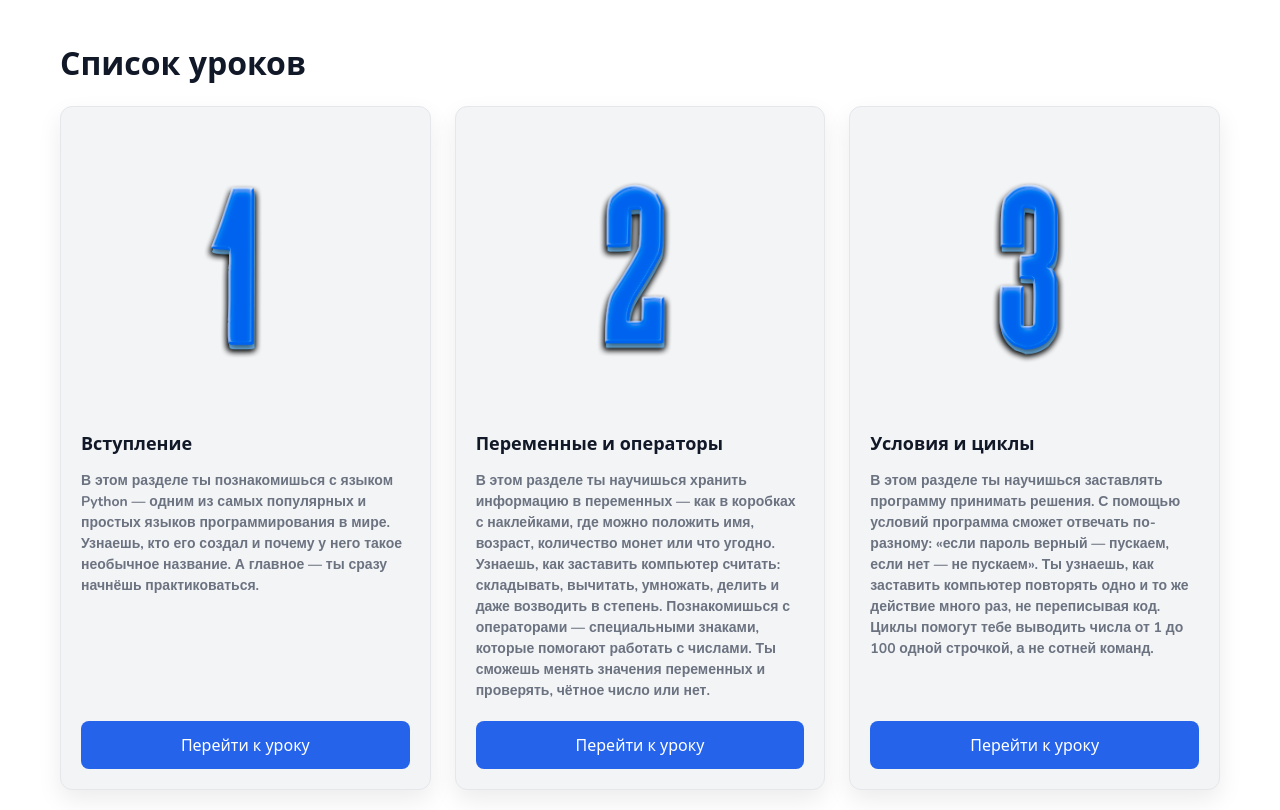
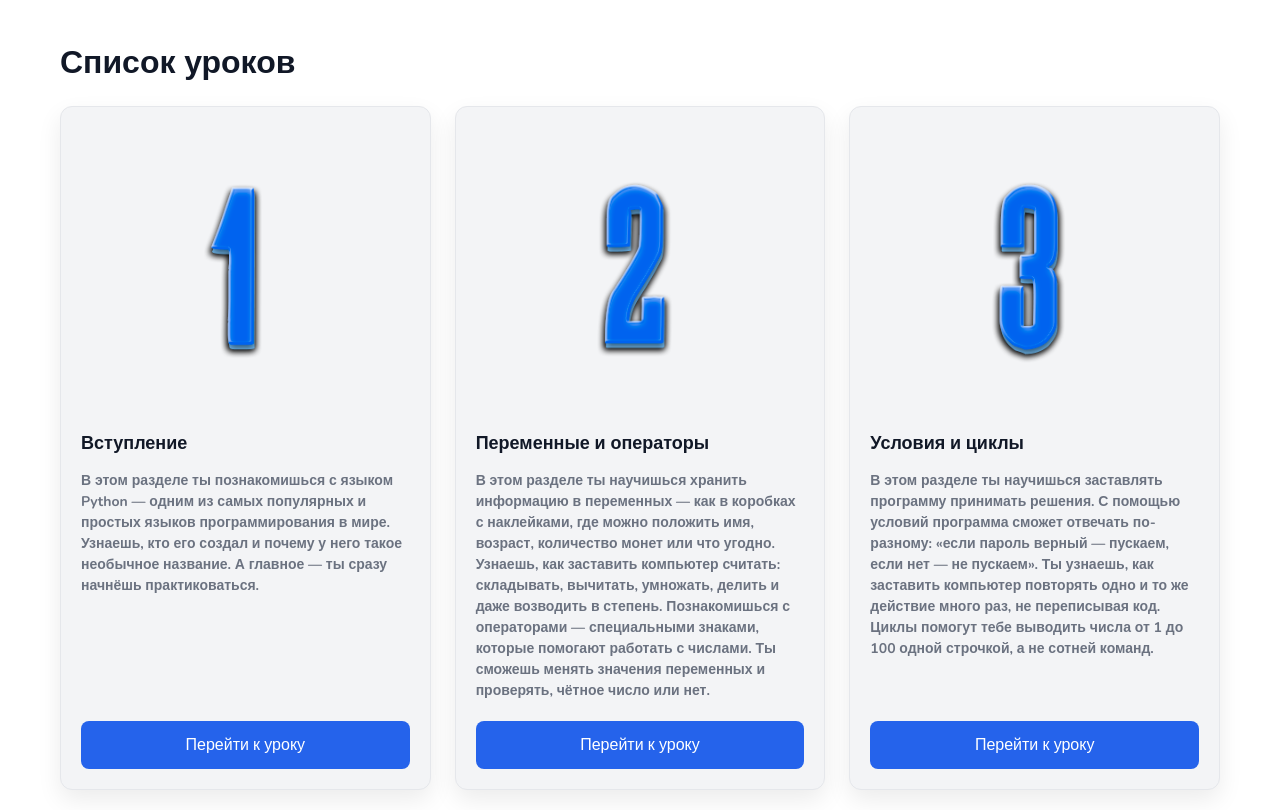
Before and after one commit to AtrLkss/itlingo, a Flask app: page /learn in a window 1280 px wide. Shown: the part 72-882 px from the top of the page. Run offline with Flask 3, Linux system fonts and the light colour scheme; a user stored in the database is signed in.

Commit message:
еще одни шрифты

```diff
--- a/templates/learn.html
+++ b/templates/learn.html
@@ -29,35 +29,35 @@
 
     {% block body %}
     <main class="dashboard">
-        <h1 class="dashboard__title">Список уроков</h1>
+        <h1 class="dashboard__title font">Список уроков</h1>
 
         <div class="dashboard__courses">
             <article class="dashboard__course">
                 <img src="{{ url_for('static', filename='1.png') }}" alt="course1"
                     class="dashboard__course-image">
-                <h2 class="dashboard__course-title">Вступление</h2>
+                <h2 class="dashboard__course-title font">Вступление</h2>
                 <p class="dashboard__course-description font">В этом разделе ты познакомишься с языком Python — одним из самых популярных и простых языков программирования в мире.
                     Узнаешь, кто его создал и почему у него такое необычное название. А главное — ты сразу начнёшь практиковаться.
                 </p>
-                <a href="{{ url_for('lesson_page', lesson_slug='lesson-1') }}" class="dashboard__course-link">Перейти к уроку</a>
+                <a href="{{ url_for('lesson_page', lesson_slug='lesson-1') }}" class="dashboard__course-link font">Перейти к уроку</a>
             </article>
             <article class="dashboard__course">
                 <img src="{{ url_for('static', filename='2.png') }}" alt="course2"
                     class="dashboard__course-image">
-                <h2 class="dashboard__course-title">Переменные и операторы</h2>
+                <h2 class="dashboard__course-title font">Переменные и операторы</h2>
                 <p class="dashboard__course-description font">В этом разделе ты научишься хранить информацию в переменных — как в коробках с наклейками, где можно положить имя, возраст, количество монет или что угодно.
                     Узнаешь, как заставить компьютер считать: складывать, вычитать, умножать, делить и даже возводить в степень. Познакомишься с операторами — специальными знаками, которые помогают работать с числами.
                     Ты сможешь менять значения переменных и проверять, чётное число или нет.
 </p>
-                <a href="{{ url_for('lesson_page', lesson_slug='lesson-2') }}" class="dashboard__course-link">Перейти к уроку</a>
+                <a href="{{ url_for('lesson_page', lesson_slug='lesson-2') }}" class="dashboard__course-link font">Перейти к уроку</a>
             </article>
             <article class="dashboard__course">
                 <img src="{{ url_for('static', filename='3.png') }}" alt="course3"
                     class="dashboard__course-image">
-                <h2 class="dashboard__course-title">Условия и циклы</h2>
+                <h2 class="dashboard__course-title font">Условия и циклы</h2>
                 <p class="dashboard__course-description font">В этом разделе ты научишься заставлять программу принимать решения. С помощью условий программа сможет отвечать по-разному: «если пароль верный — пускаем, если нет — не пускаем».
 Ты узнаешь, как заставить компьютер повторять одно и то же действие много раз, не переписывая код. Циклы помогут тебе выводить числа от 1 до 100 одной строчкой, а не сотней команд.</p>
-                <a href="{{ url_for('lesson_page', lesson_slug='lesson-3') }}" class="dashboard__course-link">Перейти к уроку</a>
+                <a href="{{ url_for('lesson_page', lesson_slug='lesson-3') }}" class="dashboard__course-link font">Перейти к уроку</a>
             </article>
 
         </div>
```
Also changed, not shown: instance/users.db.
